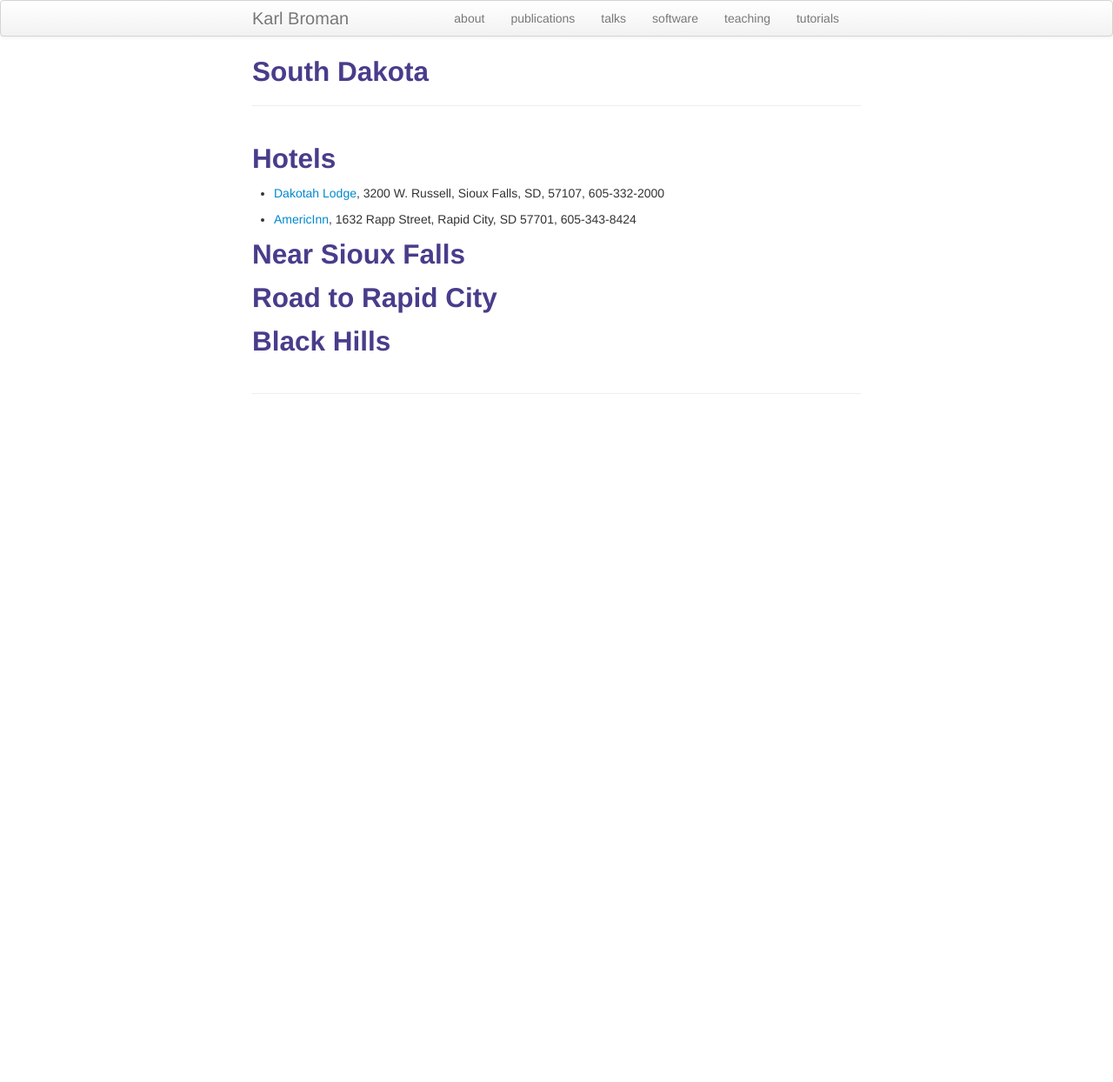
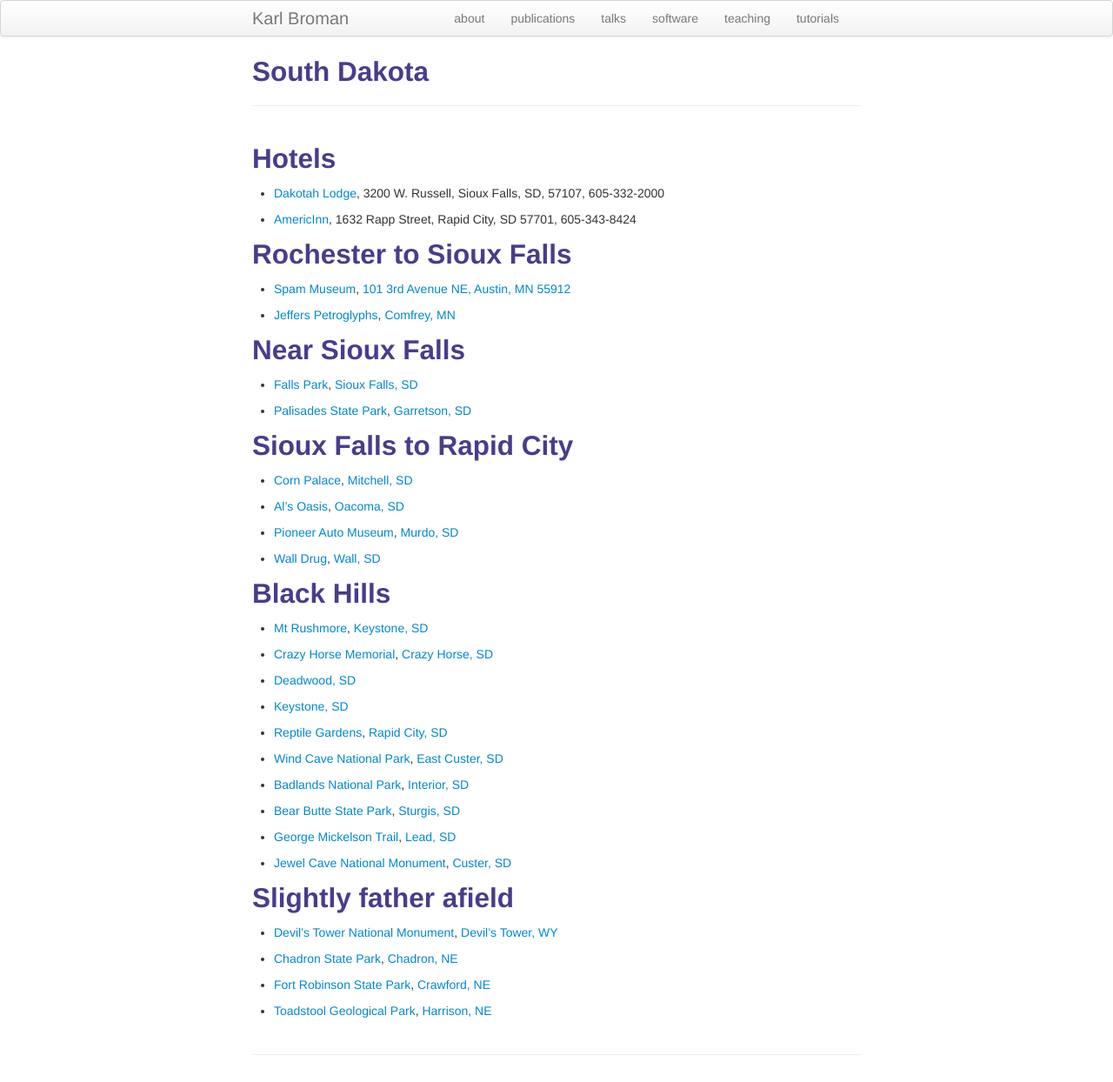
Before and after one commit to kbroman/kbroman.github.io, a Jekyll site: the page built from pages/sd.md, in a window 1280 px wide. Shown: the whole page at 87% size. Built offline with Jekyll 4.4.1, drawn with Linux system fonts in a browser that asks for light colours; before the commit the page ends 900 px from its top, so only the background shows below that.

Commit message:
pages/sd: Add a bunch of sites

```diff
--- a/pages/sd.md
+++ b/pages/sd.md
@@ -12,10 +12,71 @@ description: planning trip to South Dakota
 - [AmericInn](http://www.rapidcityamericinn.com/), 1632 Rapp Street, Rapid City, SD 57701, 605-343-8424
 
 
+## Rochester to Sioux Falls
+
+- [Spam Museum](http://www.spam.com/museum), [101 3rd Avenue NE, Austin, MN 55912](https://goo.gl/maps/k6tbdeC4gB42)
+
+- [Jeffers Petroglyphs](http://sites.mnhs.org/historic-sites/jeffers-petroglyphs),
+  [Comfrey, MN](https://goo.gl/maps/Cij6GRJaMVy)
+
 ## Near Sioux Falls
 
+- [Falls Park](http://visitsiouxfalls.com/things-to-do/falls-park/),
+  [Sioux Falls, SD](https://goo.gl/maps/vW1XW2paqw52)
 
-## Road to Rapid City
+- [Palisades State Park](http://gfp.sd.gov/state-parks/directory/palisades/),
+  [Garretson, SD](https://goo.gl/maps/xhafmPUEby82)
+
+
+## Sioux Falls to Rapid City
+
+- [Corn Palace](http://cornpalace.com/), [Mitchell, SD](https://goo.gl/maps/P53JoyeLyGE2)
+
+- [Al's Oasis](http://www.alsoasis.com/), [Oacoma, SD](https://goo.gl/maps/vN6LVBET41J2)
+
+- [Pioneer Auto Museum](http://www.pioneerautoshow.com/), [Murdo, SD](https://goo.gl/maps/CC15MMhXFU92)
+
+- [Wall Drug](http://www.walldrug.com/), [Wall, SD](https://goo.gl/maps/7J8WgqNVdAJ2)
 
 
 ## Black Hills
+
+- [Mt Rushmore](https://www.nps.gov/moru/index.htm),
+  [Keystone, SD](https://goo.gl/maps/SLFCgnuk7vF2)
+
+- [Crazy Horse Memorial](https://crazyhorsememorial.org/),
+  [Crazy Horse, SD](https://goo.gl/maps/UaixX9cjzqj)
+
+- [Deadwood, SD](https://goo.gl/maps/1DsFfJPYFwk)
+
+- [Keystone, SD](https://goo.gl/maps/W7xbGR13PH62)
+
+- [Reptile Gardens](http://www.reptilegardens.com/), [Rapid City, SD](https://goo.gl/maps/g9ASWrGmBhs)
+
+- [Wind Cave National Park](https://www.nps.gov/wica/index.htm),
+  [East Custer, SD](https://goo.gl/maps/h1xQDHM3T762)
+
+- [Badlands National Park](https://www.nps.gov/badl/index.htm), [Interior, SD](https://goo.gl/maps/QUyALPCfoKL2)
+
+- [Bear Butte State Park](https://gfp.sd.gov/state-parks/directory/bear-butte/),
+  [Sturgis, SD](https://goo.gl/maps/9Vdm3YvXRHx)
+
+- [George Mickelson Trail](http://gfp.sd.gov/state-parks/directory/mickelson-trail/),
+  [Lead, SD](https://goo.gl/maps/dRgt2Dypepp)
+
+- [Jewel Cave National Monument](https://www.nps.gov/jeca/index.htm),
+  [Custer, SD](https://goo.gl/maps/ToVVdqXTbuN2)
+
+## Slightly father afield
+
+- [Devil's Tower National Monument](https://www.nps.gov/deto/index.htm),
+  [Devil's Tower, WY](https://goo.gl/maps/UZfiYWHAiCs)
+
+- [Chadron State Park](http://outdoornebraska.gov/chadron/),
+  [Chadron, NE](https://goo.gl/maps/2RTSDKtNJcU2)
+
+- [Fort Robinson State Park](http://www.stateparks.com/fort_robinson_state_park_in_nebraska.html),
+  [Crawford, NE](https://goo.gl/maps/ZgnpD1cJWJ22)
+
+- [Toadstool Geological Park](http://www.fs.usda.gov/recarea/nebraska/recreation/recarea/?recid=10616),
+  [Harrison, NE](https://goo.gl/maps/yXBcRZ66MUR2)
```
